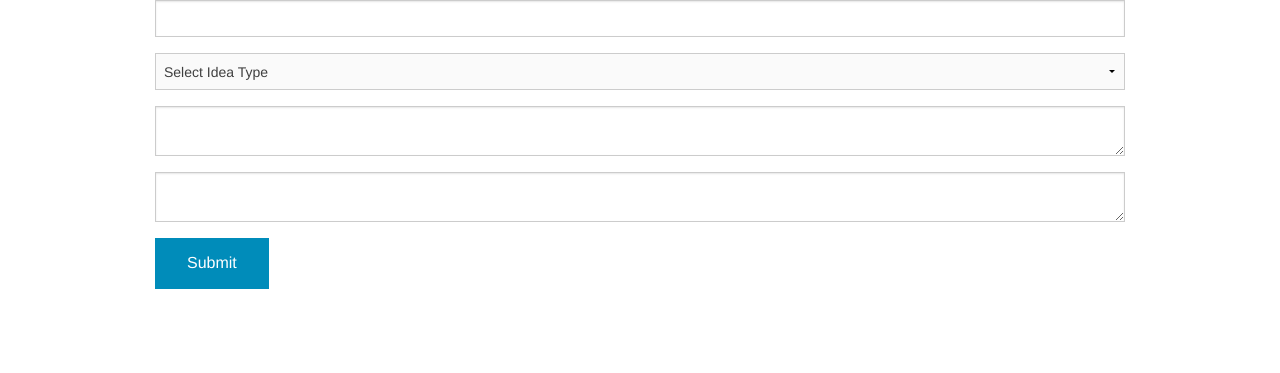
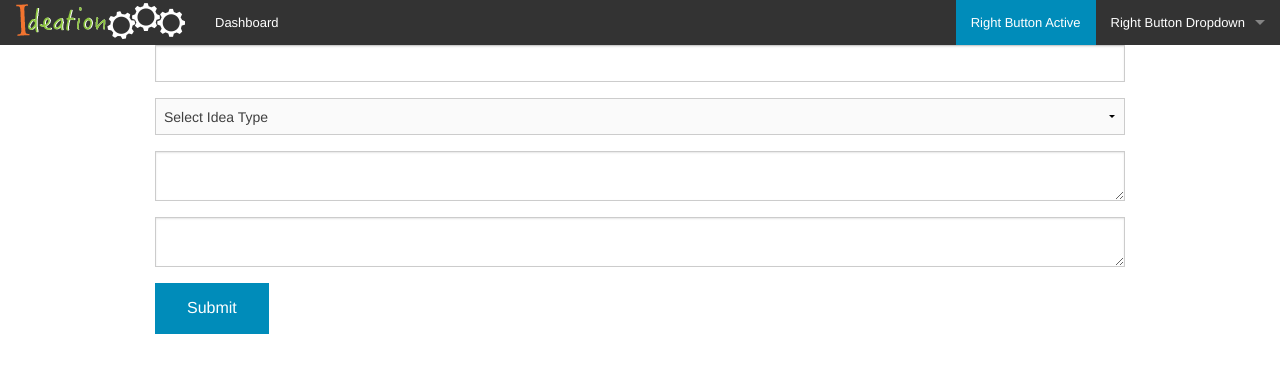
Before and after one commit to dboutmybizness/ideas, a Django app: page /idea/ in a window 1280 px wide. Shown: the top 373 px of the page. Run offline with Django 3.2, Linux system fonts and the light colour scheme; data that the repository does not hold is empty.

Commit message:
adding top nav and overwritting a for foundation

```diff
--- a/ideas/templates/ideas/base.html
+++ b/ideas/templates/ideas/base.html
@@ -8,6 +8,8 @@
 		<script src="{{ STATIC_URL }}js/modernizr.js"></script>
 	</head>
 	<body>
+		{% include 'ideas/top_nav.html' %}
+
 		<div class="row">
 			<div class="large-12 columns">
 				{% block content %}{% endblock %}
--- /dev/null
+++ b/ideas/templates/ideas/top_nav.html
@@ -0,0 +1,30 @@
+<div class="fixed">
+	<nav class="top-bar" data-topbar role="navigation">
+		<ul class="title-area">
+			<li class="name">
+				<img src="{{ STATIC_URL }}site_imgs/ideation-logo.png" />
+			</li>
+			 <!-- Remove the class "menu-icon" to get rid of menu icon. Take out "Menu" to just have icon alone -->
+			<li class="toggle-topbar menu-icon"><a href="#"><span>Menu</span></a></li>
+		</ul>
+
+		<section class="top-bar-section">
+			<!-- Right Nav Section -->
+			<ul class="right">
+				<li class="active"><a href="#">Right Button Active</a></li>
+				<li class="has-dropdown">
+					<a href="#">Right Button Dropdown</a>
+					<ul class="dropdown">
+						<li><a href="#">First link in dropdown</a></li>
+						<li class="active"><a href="#">Active link in dropdown</a></li>
+					</ul>
+				</li>
+			</ul>
+
+			<!-- Left Nav Section -->
+			<ul class="left">
+				<li><a href="/">Dashboard</a></li>
+			</ul>
+		</section>
+	</nav>
+</div>
```
Also changed, not shown: ideas/static/site_imgs/ideation-logo.png (added).
